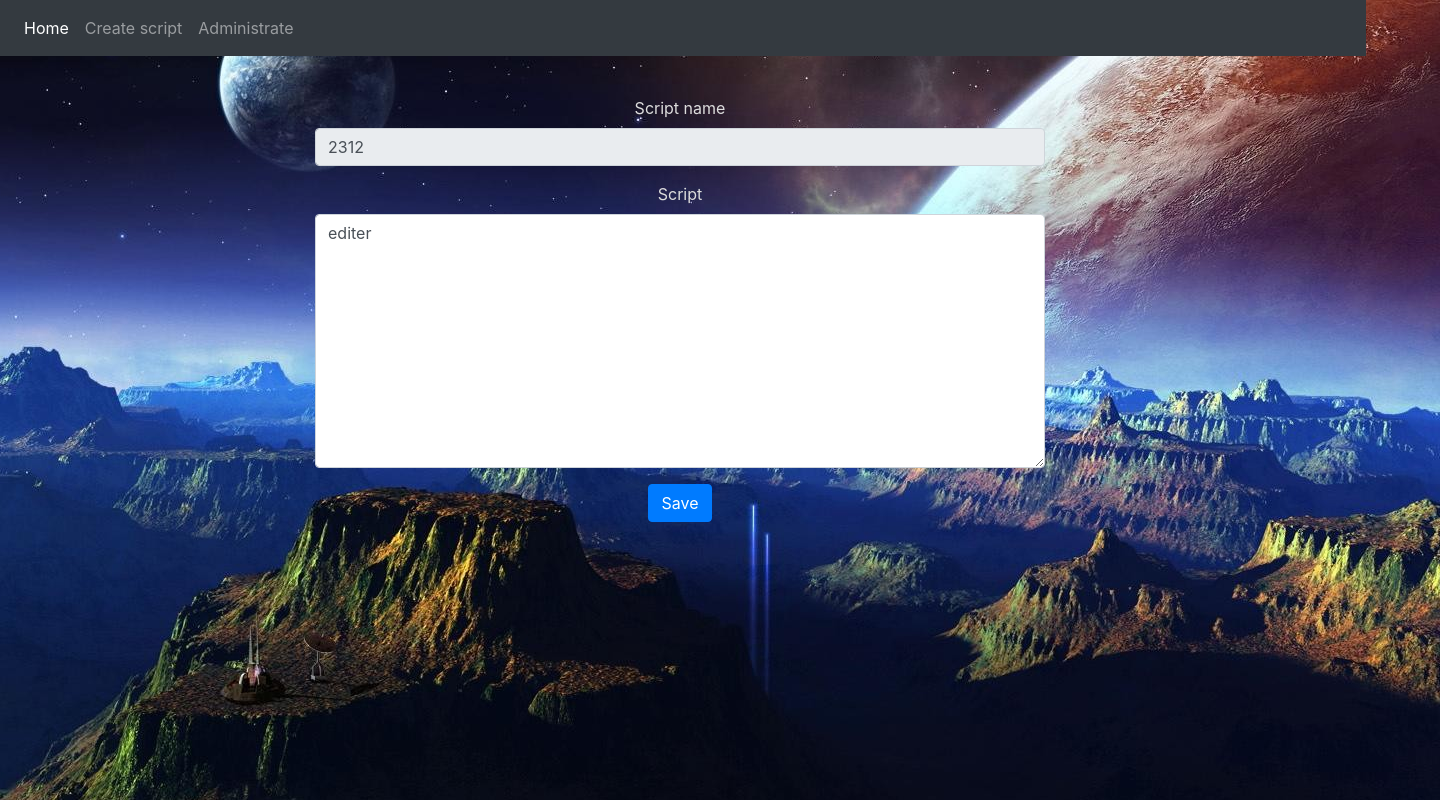
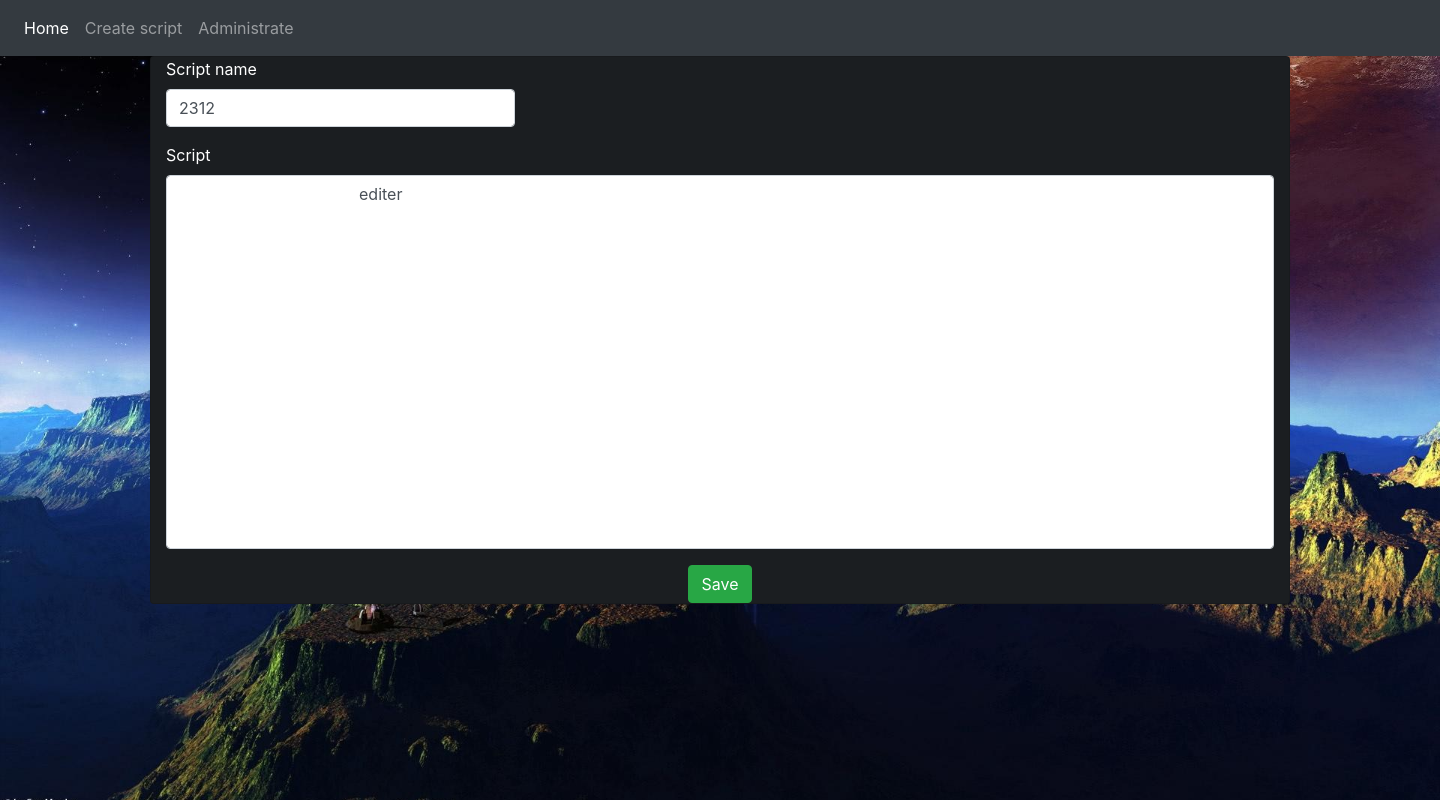
Before and after one commit to MaksimFelchuck/Server, a Django app: page /home/edit/2312 in a window 1440 px wide. Run offline with Django 3.2, Linux system fonts and the light colour scheme; data comes from the database, SQL or seed files in the repository; both versions use the stored data as it was after the commit; some libraries are stand-ins or nearby versions.

Commit message:
create date

```diff
--- a/Server/my_app/models.py
+++ b/Server/my_app/models.py
@@ -1,5 +1,6 @@
 # coding=utf-8
 from django.db import models
+import datetime
 
 # Create your models here.
 
@@ -7,6 +8,7 @@
 
     script_name = models.CharField('Название программы', max_length= 40, unique = True, db_index = True, primary_key = True)
     script = models.TextField('Текст программы')
+    create_date = models.DateField(default=str(datetime.datetime.now())[:10])
 
     def __str__(self):
 
--- a/Server/my_app/static/style.css
+++ b/Server/my_app/static/style.css
@@ -14,25 +14,26 @@
     background: url('black.png') no-repeat fixed center;;
 }
 .back {
-    color: #dddddd;
-    width: 1366px;
-    height: 768px;
-    text-align: center;
+    height: 100%;
+    width: 100%;
+    background: url('back.jpg')  no-repeat;;;
+    background-size: cover;
+}
+.form_line {
+    background-color: #1b1e21;
 
-    background-size: cover;
-    height: 100%;
-    background: url('back.jpg') no-repeat fixed center;;
 }
-.form_line{
-    margin-left: 300px;
-    margin-top: 40px
-;
+.form_line label{
+    color: white;
+}
+
+.form_line textarea{
+    resize: none;
 }
 .list_line{
-    margin-left: 230px;
-    margin-top: 20px
-;
+    display: inline-flex;
 }
-.modal_color{
+
+.modal_color {
     color: #1d2124;
 }
--- a/Server/my_app/templates/Main.html
+++ b/Server/my_app/templates/Main.html
@@ -3,14 +3,16 @@
 {% block content %}
 
 {% comment %}{% include 'modal.html' %}{% endcomment %}
-
+<div class="container text-center" style="margin-top: 20px;">
      <div class="list-group col-lg-8 list_line">
             {% for script in dict %}
           <li  class="list-group-item list-group-item-action flex-column align-items-start">
             <div class="d-flex w-100 justify-content-between">
               <h5 class="mb-1">{{ script.script_name }}</h5>
+                <samp>{{ script.create_date }}</samp>
 
                   <div class="btn-group btn-group-sm" role="group">
+
                       <a href="edit/{{ script.script_name }}" type='' class="btn btn-primary" >Edit</a>
 
                       <button type="submit" id="script" class="btn btn-danger open-modal" name="remove"  value="{{ script }}" onclick="ViewModal(this)">Delete</button>
@@ -22,6 +24,8 @@
         {% endfor %}
 
      </div>
+</div>
+
 
 <div class="modal fade modal_color" id="myModal" tabindex="-1" role="dialog" aria-labelledby="exampleModalLabel" aria-hidden="true">
   <div class="modal-dialog" role="document">
--- a/Server/my_app/templates/form_edit.html
+++ b/Server/my_app/templates/form_edit.html
@@ -3,27 +3,40 @@
 
 {% block content %}
 
-    <div class="container form_line" >
+
+    <div class="container form_line card">
+                <form method="post" id="script_form">
+                {% csrf_token %}
                         <div class="row">
-            <div class="col-lg-8">
-    <form method="post">
-    {% csrf_token %}
-        <div class="form-group ">
+                            <div class="col-md-4">
+                                <div class="form-group">
                                 <label for=script_name">Script name</label>
-            <input type="text" class="form-control" id="index" placeholder="Script_name1" name="script_name" value="{{ index }}" disabled>
+                                <input type="text" class="form-control" id="script_name" name="script_name" value="{{ index }}">
+                                <input type="date" class="form-control" id="create_date"  name="create_date" value="{{ date }}" style="display: none;">
+                            </div>
                             </div>
 
+                        </div>
 
+                        <div class="row">
+                            <div class="col-md-12">
                                 <div class="form-group">
                                     <label for="script">Script</label>
-            <textarea class="form-control" id="script" rows="10" name="script">{{ text }}</textarea>
+                                    <textarea class="form-control" id="script" rows="15" name="script" required>
+                                        {{ text }}
+
+                                    </textarea>
                                 </div>
-         <div>
-                        <button type="submit" class="btn btn-primary">Save</button>
+                            </div>
+
+                        </div>
+                        <div class="row text-center">
+                            <div class="col-md-12">
+                                <button type="submit" class="btn btn-success" >Save</button>
+                            </div>
                         </div>
 
                 </form>
     </div>
-        </div>
-    </div>
+
 {% endblock %}
--- a/Server/my_app/views.py
+++ b/Server/my_app/views.py
@@ -10,7 +10,7 @@
 # Create your views here.
 from django.views.generic.base import View
 
-
+import datetime
 def Main(request):
     records = script.objects.all()
 
@@ -29,7 +29,8 @@
 
 def Script(request):
     form = ScriptForm(request.POST or None)
-    dict = {'form': form}
+    dict = {'form': form,
+            'date': str(datetime.datetime.now())[:10]}
     if request.method == 'POST' and form.is_valid():
         data = form.cleaned_data
         new_form = form.save()
@@ -68,7 +69,8 @@
     text = index.script
     context = {
         'index': index,
-        'text': text
+        'text': text,
+        'date': str(datetime.datetime.now())[:10]
             }
     if request.method == 'POST':
 
```
Also changed, not shown: Server/my_app/templates/form.html (+18 -10 lines), Server/db.sqlite3. Lines whose indentation alone changed are shown as unchanged.
